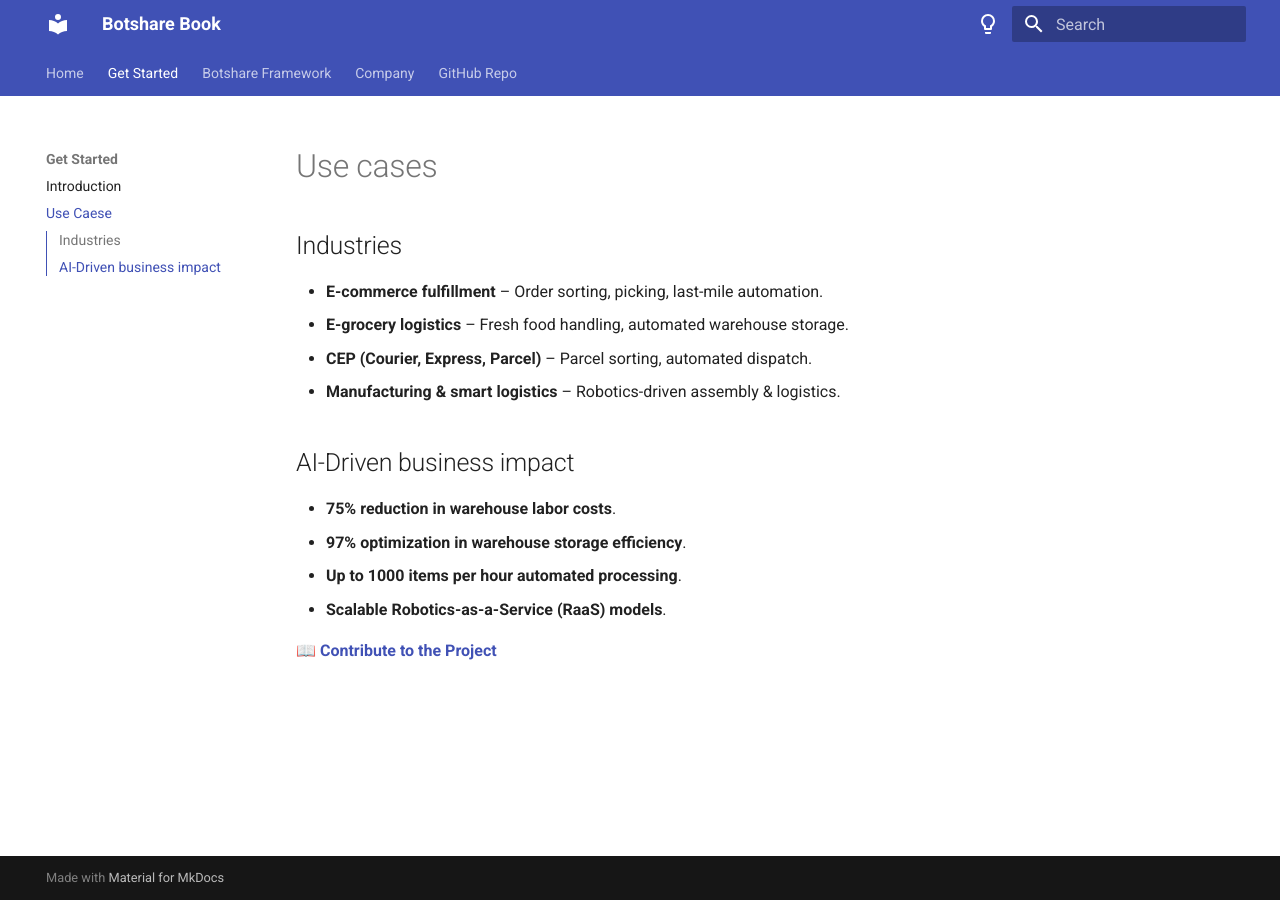
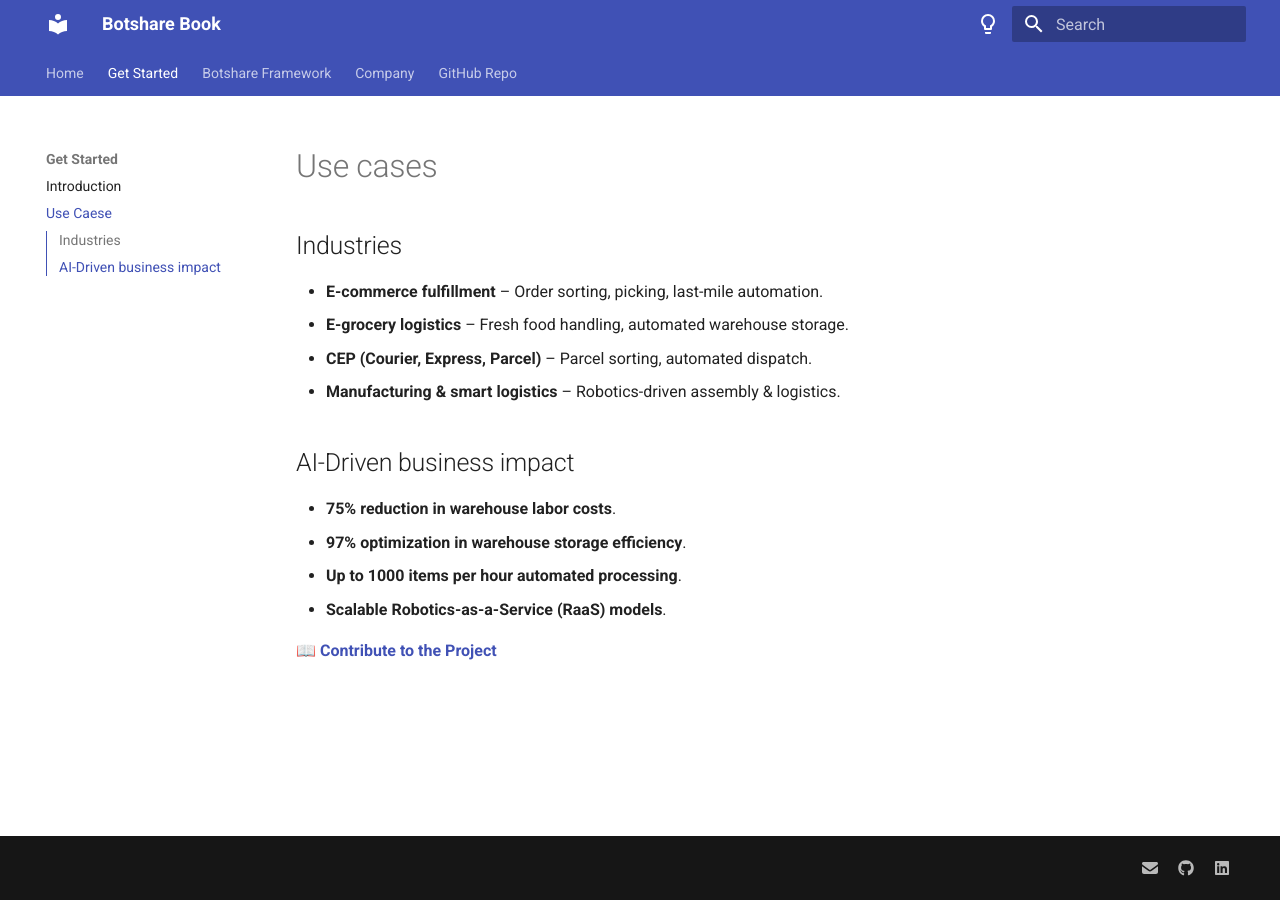
Before and after one commit to BotshareAI/Botshare_book, an MkDocs documentation site: the page built from docs/use_cases.md, in a window 1280 px wide. Built offline with MkDocs 1.6.1 and Material for MkDocs 9.7.7, drawn with Linux system fonts in a browser that asks for light colours.

Commit message:
Update mkdocs.yml

```diff
--- a/mkdocs.yml
+++ b/mkdocs.yml
@@ -21,6 +21,16 @@
     toggle:
       icon: material/lightbulb
       name: Switch to light mode
+
+extra:
+  generator: false
+  social:
+    - icon: fontawesome/solid/envelope
+      link: mailto:info@botshare.ai
+    - icon: fontawesome/brands/github
+      link: https://github.com/openAMRobot
+    - icon: fontawesome/brands/linkedin
+      link: https://www.linkedin.com/company/botshare
 nav:
  - Home: index.md
  - Get Started:
```
